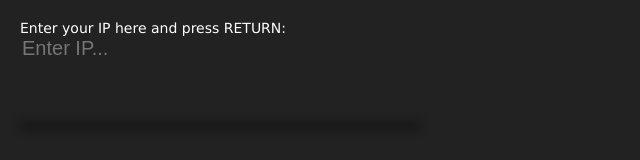
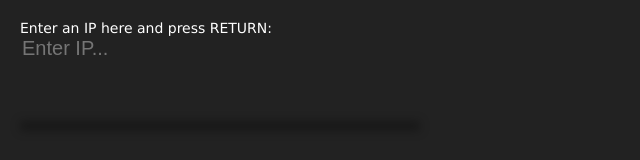
Before and after one commit to welbsantos/IPLookup, an Electron app: page index.html in a window 800 px wide. Shown: the full height of the page, 0-640 px from the left. Drawn offline with nearby package versions, Linux system fonts and the light colour scheme; no server answers.

Commit message:
Changing text message

```diff
--- a/index.html
+++ b/index.html
@@ -11,7 +11,7 @@
 </head>
 <body>
     <div class="window">
-        Enter your IP here and press RETURN:
+        Enter an IP here and press RETURN:
         <input class="search-box" type="text" id="txt_ip" placeholder="Enter IP..."></input>
     </div>
     <br>
```
